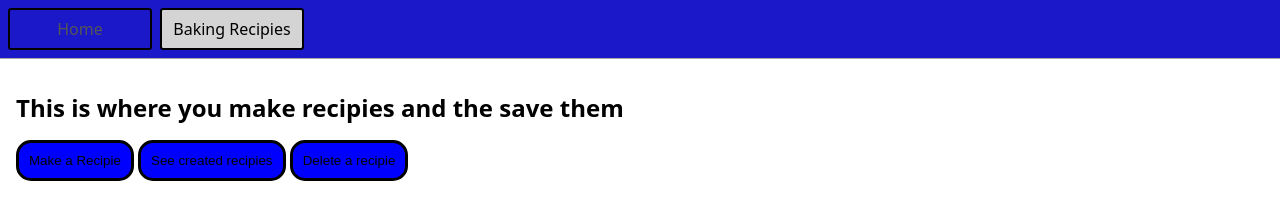
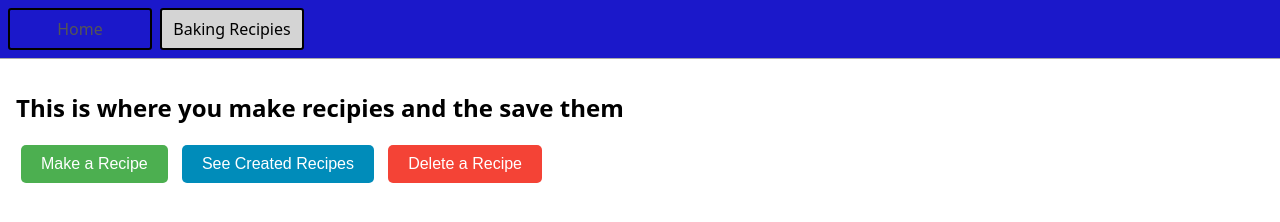
Before and after one commit to ProgramLogic/Baking-Project, a website: page page2.html in a window 1280 px wide. Drawn offline with Linux system fonts and the light colour scheme.

Commit message:
better btns

```diff
--- a/page2.html
+++ b/page2.html
@@ -15,17 +15,10 @@
     <main>
       <h1>This is where you make recipies and the save them</h1>
 
-      <button class="rec1">
-        Make a Recipie
-      </button>
+<button class="rec1" onclick="createRecipe()">Make a Recipe</button>
+<button class="see" onclick="viewRecipes()">See Created Recipes</button>
+<button class="del" onclick="deleteRecipe()">Delete a Recipe</button>
 
-      <button class="see">
-        See created recipies
-      </button>
-
-      <button class="del">
-        Delete a recipie
-      </button>
     </main>
   </body>
 </html>
--- a/styles.css
+++ b/styles.css
@@ -106,29 +106,31 @@ nav a[aria-current='Unit'] {
   color:blue;
 }
 
+button {
+  padding: 10px 20px;
+  margin: 5px;
+  font-size: 16px;
+  cursor: pointer;
+  border-radius: 5px;
+  border: none;
+  transition: background-color 0.3s;
+}
+
+button:hover {
+  background-color: #ddd;
+}
+
 .rec1 {
-  color:#000;
-  background-color:blue;
-  padding: 10px;
-  border-radius: 15px;
-  border: #000;
-  border: solid;
+  background-color: #4CAF50;
+  color: white;
 }
 
 .see {
-  color:#000;
-  background-color:blue;
-  padding: 10px;
-  border-radius: 15px;
-  border: #000;
-  border: solid;
+  background-color: #008CBA;
+  color: white;
 }
 
 .del {
-  color:#000;
-  background-color:blue;
-  padding: 10px;
-  border-radius: 15px;
-  border: #000;
-  border: solid;
+  background-color: #f44336;
+  color: white;
 }
```
Also changed, not shown: script2.js (added, +12 -0 lines).
